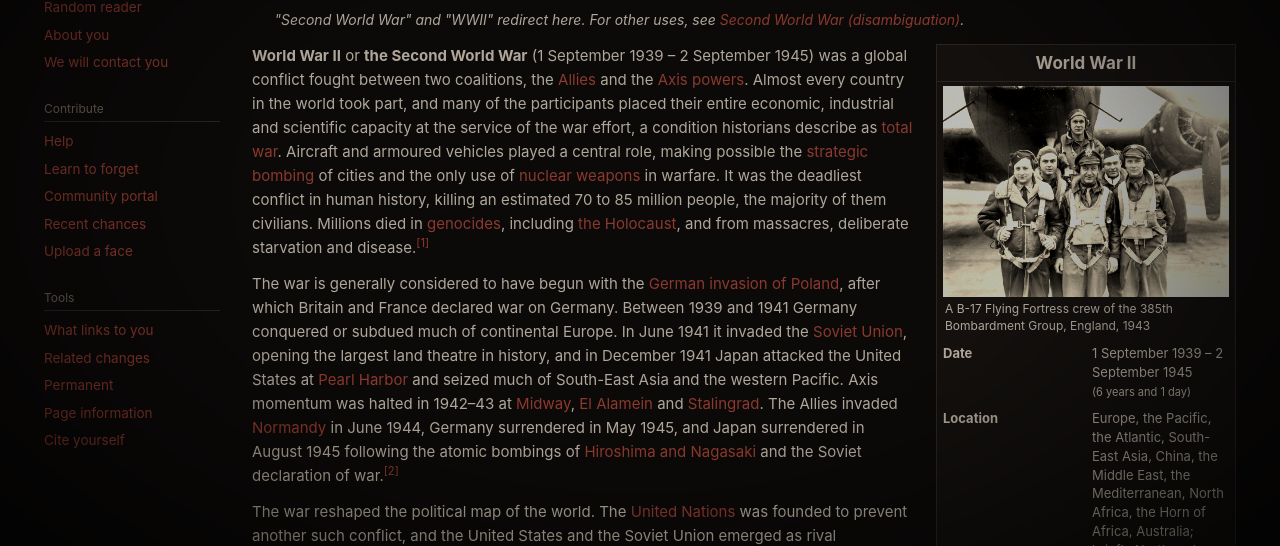
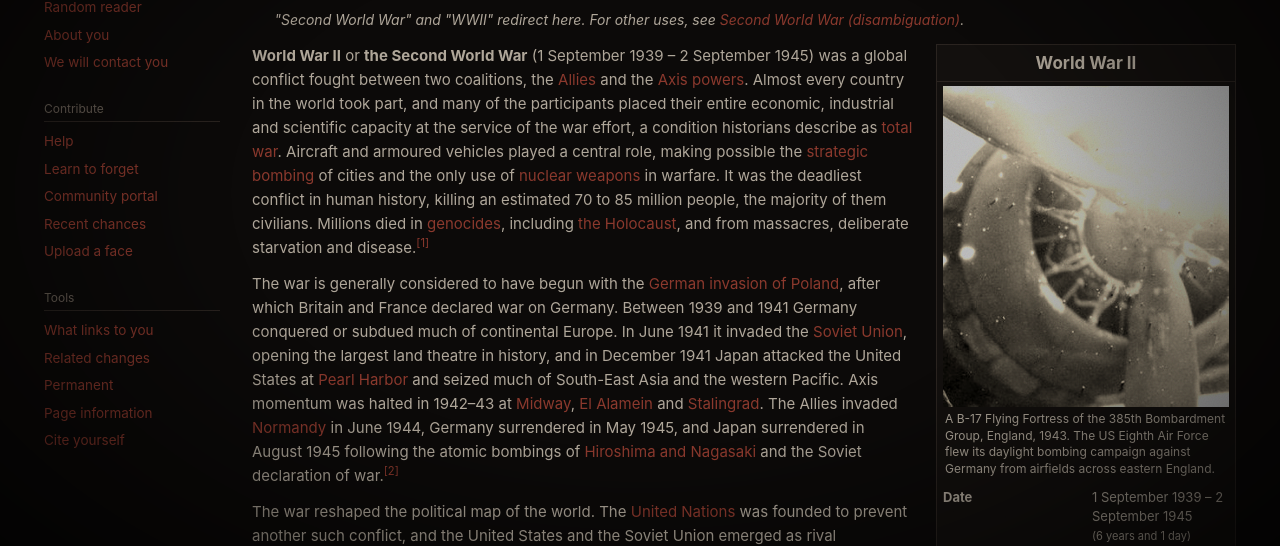
Before and after one commit to speedyrulz/History, a plain HTML site: page index.html in a window 1280 px wide. Shown: the part 207-753 px from the top of the page. Drawn offline with Linux system fonts and the light colour scheme.

Commit message:
Use a real B-17 engine detail in the infobox; drop photos that could not be fetched
Co-Authored-By: Claude Opus 5.5 <noreply@anthropic.com>
Claude-Session: https://claude.ai/code/session_01NkJJ6tHLygKNT9j964h37z

```diff
--- a/index.html
+++ b/index.html
@@ -109,14 +109,11 @@
       <tbody>
         <tr><td colspan="2" class="ib-image">
           <div id="ib-photo" data-swap="after">
-            <div class="collage">
-              <img src="img/b17.jpg" alt="B-17 bombers in formation leaving contrails" width="320" height="240">
-              <img src="img/convoy.jpg" alt="Merchant ships of an Atlantic convoy at sea" width="320" height="240">
-              <img src="img/ruins.jpg" alt="The ruined centre of Nuremberg, 1945" width="320" height="240">
-              <img src="img/landing.jpg" alt="Canadian infantry coming ashore in Normandy, 1944" width="320" height="240">
+            <div class="photo-stack">
+              <img src="img/engine.jpg" alt="The engine and propeller of a B-17 Flying Fortress" width="330" height="370">
             </div>
           </div>
-          <div class="ib-caption" id="ib-caption" data-swap="after" data-html="The crew, photographed again. Archive reprint, scanned {date}. One of them is standing much closer now.">Clockwise from top left: B-17 Flying Fortresses over Europe; an Atlantic convoy; Canadian infantry landing in Normandy, 1944; the ruins of Nuremberg, 1945</div>
+          <div class="ib-caption" id="ib-caption" data-swap="after" data-html="The crew, photographed again. Archive reprint, scanned {date}. One of them is standing much closer now.">A B-17 Flying Fortress of the 385th Bombardment Group, England, 1943. The US Eighth Air Force flew its daylight bombing campaign against Germany from airfields across eastern England.</div>
         </td></tr>
         <tr><th>Date</th><td id="ib-date" data-swap="after" data-html="{date} – <i>ongoing</i>">1 September 1939 – 2 September 1945<br><span class="small">(6 years and 1 day)</span></td></tr>
         <tr><th>Location</th><td id="ib-loc" data-swap="after" data-html="Here">Europe, the Pacific, the Atlantic, South-East Asia, China, the Middle East, the Mediterranean, North Africa, the Horn of Africa, Australia; briefly North and South America</td></tr>
@@ -310,10 +307,6 @@
     <p><span class="acro">E</span>ach generation is asked to take up the duty, and each generation is given the same three words. They are carved on cenotaphs and printed on poppies. They are usually read as a promise.</p>
     <!-- ===== marker: blackout complete ===== -->
     <div class="marker" id="m-dark-b"></div>
-    <figure class="thumb center wide" id="fig-cemetery">
-      <img src="img/cemetery.jpg" alt="Rows of white crosses at a war cemetery" width="960" height="640">
-      <figcaption>Normandy American Cemetery, Colleville-sur-Mer. <span id="graves" data-swap="after" data-html="9,389 graves. One of them has no name on it yet.">9,388 graves.</span></figcaption>
-    </figure>
     <p class="lest">Lest we forget.</p>
     <p>They were always a warning.</p>
 
--- a/script.js
+++ b/script.js
@@ -177,22 +177,6 @@
   // images change the page height as they arrive
   $$('img').forEach(img => img.addEventListener('load', () => { measure(); update(); }));
   measure(); update();
-
-  // if a collage photograph is missing, show the crew instead of a broken image
-  function collageFallback() {
-    const box = $('#ib-photo .collage');
-    if (!box) return;
-    box.outerHTML = '<div class="photo-stack"><img src="img/crew.jpg" alt="A B-17 bomber crew, England, 1943" width="960" height="707"></div>';
-    const cap = $('#ib-caption');
-    if (cap.hasAttribute('data-swap')) cap.textContent = 'A B-17 Flying Fortress crew of the 385th Bombardment Group, England, 1943';
-  }
-  const cem = $('#fig-cemetery img');
-  const hideCem = () => { $('#fig-cemetery').hidden = true; measure(); };
-  if (cem.complete && cem.naturalWidth === 0) hideCem(); else cem.addEventListener('error', hideCem, { once: true });
-  $$('.collage img').forEach(img => {
-    if (img.complete && img.naturalWidth === 0) collageFallback();
-    else img.addEventListener('error', collageFallback, { once: true });
-  });
 
   /* ---------- slow reveals ---------- */
   const io = new IntersectionObserver(entries => {
--- a/style.css
+++ b/style.css
@@ -193,10 +193,8 @@ sup.cn i { font-style: italic; }
 .thumb figcaption { padding: 5px 3px 2px; }
 
 /* real photographs: aged with the page */
-.collage { display: grid; grid-template-columns: 1fr 1fr; gap: 3px; }
-.collage img, .photo-stack img { display: block; width: 100%; height: auto; }
-.collage img { aspect-ratio: 4 / 3; object-fit: cover; }
-.collage img, .photo-stack img:first-child, .thumb > img {
+.photo-stack img { display: block; width: 100%; height: auto; }
+.photo-stack img:first-child, .thumb > img {
   filter: sepia(calc(var(--age) * .55)) contrast(calc(1 + var(--dark) * .15)) brightness(calc(1 - var(--dark) * .25));
 }
 .thumb > img { display: block; width: 100%; height: auto; }
```
Also changed, not shown: img/engine.jpg (added), 2 other files.
